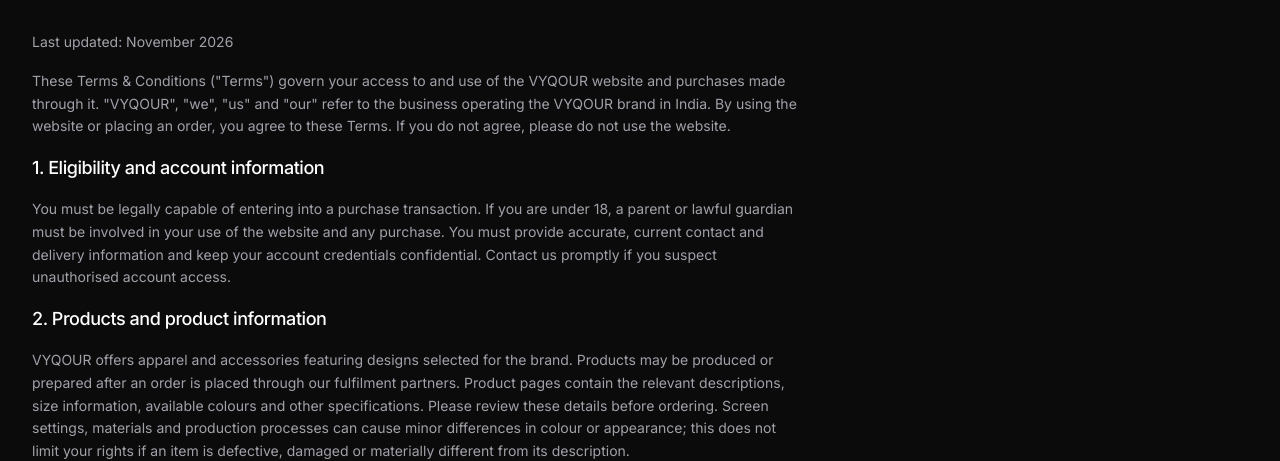
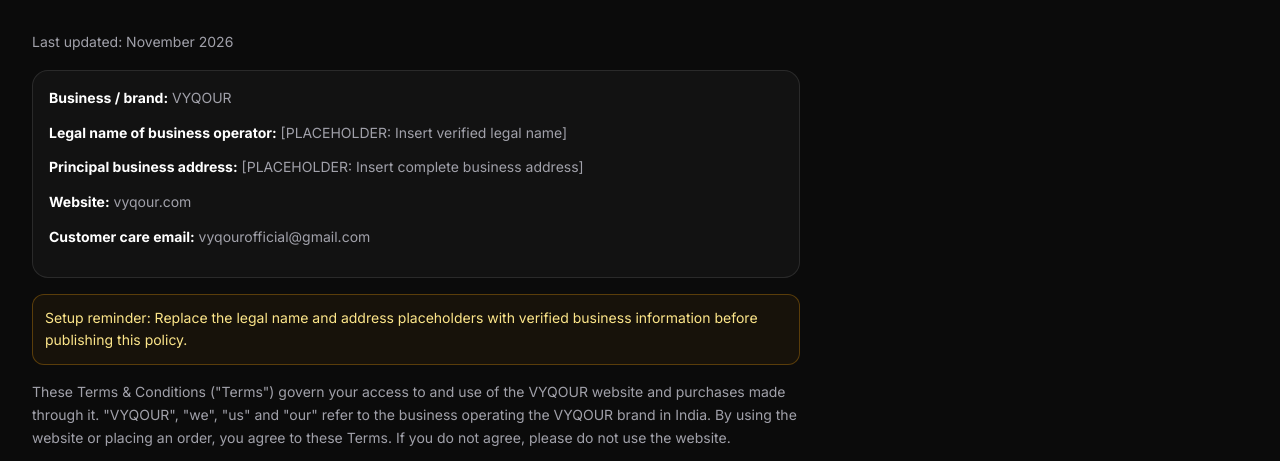
Before and after one commit to Vyqour/Vyqour3, a Next.js app in the folder apps/web/: page /terms in a window 1280 px wide. Shown: the part 201-662 px from the top of the page. Built offline with nearby package versions, Linux system fonts and the light colour scheme; no server answers.

Commit message:
Add legal business identity placeholders to terms

```diff
--- a/apps/web/src/app/terms/page.tsx
+++ b/apps/web/src/app/terms/page.tsx
@@ -12,6 +12,17 @@ export default function Page() {
       <h1 className="mt-2 text-3xl font-medium md:text-4xl">Terms &amp; Conditions</h1>
       <div className="prose-invert-custom mt-8 max-w-3xl space-y-4 text-sm leading-relaxed text-muted-foreground">
         <p>Last updated: November 2026</p>
+        <div className="rounded-xl border border-white/10 bg-white/[0.03] p-4">
+          <p><strong className="text-white">Business / brand:</strong> VYQOUR</p>
+          <p><strong className="text-white">Legal name of business operator:</strong> [PLACEHOLDER: Insert verified legal name]</p>
+          <p><strong className="text-white">Principal business address:</strong> [PLACEHOLDER: Insert complete business address]</p>
+          <p><strong className="text-white">Website:</strong> vyqour.com</p>
+          <p><strong className="text-white">Customer care email:</strong> vyqourofficial@gmail.com</p>
+        </div>
+        <p className="rounded-lg border border-amber-500/30 bg-amber-500/5 p-3 text-amber-200">
+          Setup reminder: Replace the legal name and address placeholders with verified business
+          information before publishing this policy.
+        </p>
         <p>
           These Terms &amp; Conditions ("Terms") govern your access to and use of the VYQOUR website
           and purchases made through it. "VYQOUR", "we", "us" and "our" refer to the business
```
